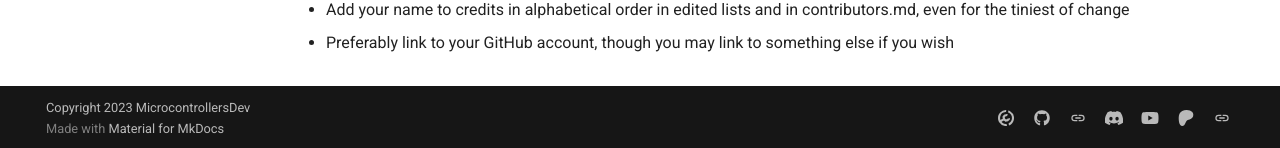
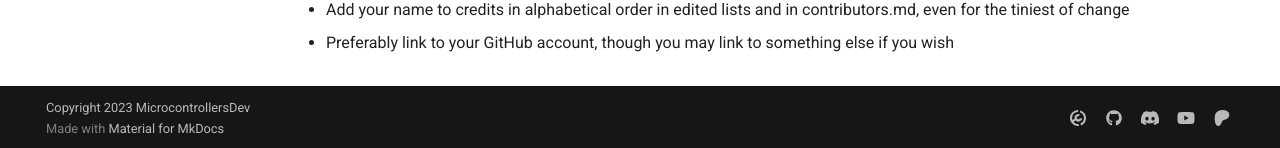
Before and after one commit to MicrocontrollersDev/Alternatives, an MkDocs documentation site: the page built from docs/index.md, in a window 1280 px wide. Shown: the part 749-897 px from the top of the page. Built offline with MkDocs 1.6.1 and Material for MkDocs 9.7.7, drawn with Linux system fonts in a browser that asks for light colours; comment, search, counter and statistics services are not loaded.

```diff
--- a/mkdocs.yml
+++ b/mkdocs.yml
@@ -39,16 +39,12 @@ extra:
       link: https://modrinth.com/user/Microcontrollers
     - icon: fontawesome/brands/github
       link: https://github.com/MicrocontrollersDev/Alternatives
-    - icon: simple/revolt.chat
-      link: https://rvlt.gg/vNMTy2bw
     - icon: fontawesome/brands/discord
       link: https://discord.gg/rejfv9kFJj
     - icon: fontawesome/brands/youtube
       link: https://www.youtube.com/@Microcontrollers
     - icon: fontawesome/brands/patreon
       link: https://www.patreon.com/Microcontrollers
-    - icon: simple/ko-fi
-      link: https://ko-fi.com/microcontrollers
 
 nav:
   - "Home":
```
